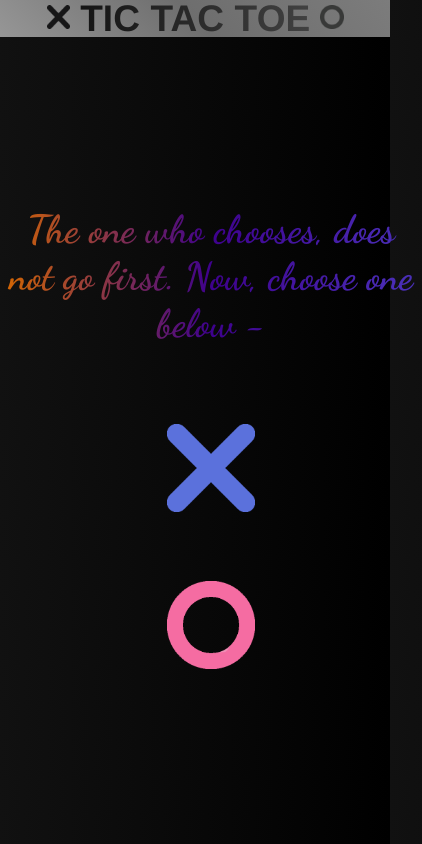
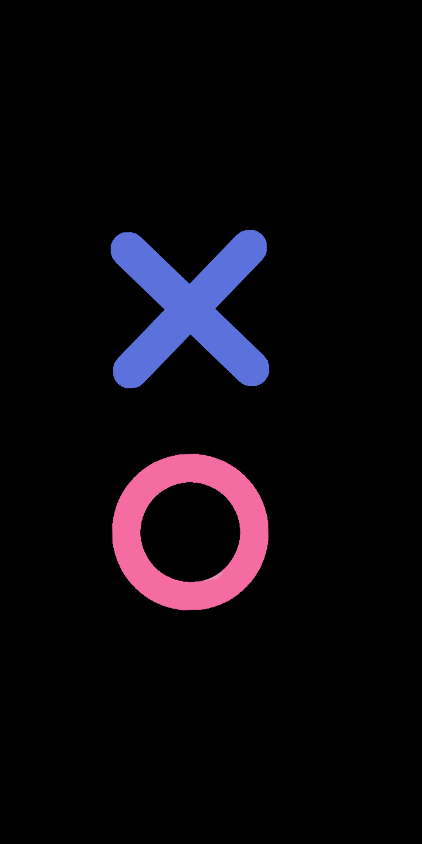
Before and after one commit to sntoshx/TicTacToe, a plain HTML site: page index.html in a window 390 px wide. Shown: the whole page, 422 px wide, since content can reach past the window. Drawn offline with Linux system fonts and the light colour scheme.

Commit message:
changeover to minimalism

```diff
--- a/index.html
+++ b/index.html
@@ -3,43 +3,22 @@
   <head>
     <meta charset="UTF-8" />
     <meta name="viewport" content="width=device-width, initial-scale=1.0" />
-    <title>Tic-Tac-Toe l Multiplayer</title>
+    <title>Tic-Tac-Toe &nbsp;|&nbsp; Multiplayer</title>
     <link rel="icon" href="./images/logo.png" />
     <link rel="stylesheet" href="styles.css" />
   </head>
   <body>
-    <nav>
-      <div class="container-for-animation">
-        <div class="logo">
-          <img src="./images/cross.png" />
-        </div>
-        <div class="heading">
-          TIC TAC TOE
-        </div>
-        <div class="logo">
-          <img src="./images/circle.png" />
-        </div>
+    <div class="container-body">
+      <div class="one" data-input="1">
+        <img src="./images/options-cross.png" onclick="cross();" />
       </div>
-    </nav>
-    <div class="container-body">
-      <div class="message">
-        The one who chooses, does not go first. Now, choose one below -
-      </div>
-      <div class="prompt">
-        <div class="one" data-input="1">
-          <img src="./images/options-cross.png" onclick="cross();" />
-        </div>
-        <div class="two" data-input="2">
-          <img src="./images/option-circle.png" onclick="circle();" />
-        </div>
+      <div class="two" data-input="2">
+        <img src="./images/option-circle.png" onclick="circle();" />
       </div>
     </div>
 
     <div class="game-container">
-      <!-- <div class="first"></div>
-      <div class="second"></div>
-      <div class="third"></div> -->
-      <table border="2px white solid">
+      <table border="2px white solid" width="100%" height="100%">
         <tr>
           <td id="zero-zero" align="center" onclick="userFill(this.id)"></td>
           <td id="zero-one" align="center" onclick="userFill(this.id)"></td>
--- a/styles.css
+++ b/styles.css
@@ -1,107 +1,11 @@
-@font-face {
-  font-family: "dance";
-  src: url("./fonts/dance.ttf");
-}
-
-@font-face {
-  font-family: "handlee";
-  src: url("./fonts/handlee.ttf");
-}
-
 * {
   margin: 0;
   padding: 0;
   box-sizing: border-box;
 }
-
-nav img {
-  /* background-color: aqua; */
-  width: 2vw;
-  height: 2vw;
+body {
+  background-color: black;
 }
-
-nav {
-  background: linear-gradient(
-    45deg,
-    rgb(150, 150, 150),
-    rgb(110, 110, 110),
-    rgb(124, 124, 124)
-  );
-  width: 100%;
-  display: flex;
-  justify-content: center;
-}
-
-.container-for-animation {
-  -webkit-animation: animation 1500ms linear both;
-  animation: animation 1500ms linear both;
-  display: flex;
-  align-items: center;
-  /* background: red; */
-}
-
-.logo {
-  line-height: 100%;
-}
-
-.heading {
-  height: 100%;
-  background-image: linear-gradient(to right, rgb(20, 20, 20), rgb(65, 65, 65));
-  text-align: center;
-  margin: auto 15px;
-  font-size: 4vw;
-  font-weight: 900;
-  -webkit-background-clip: text;
-  color: transparent;
-  font-family: arial;
-  text-align: end;
-  line-height: 100%;
-}
-
-@media (max-width: 1200px) {
-  nav img {
-    width: 4vw;
-    height: 4vw;
-  }
-}
-
-@media (max-width: 1000px) {
-  .heading {
-    background-image: linear-gradient(
-      to right,
-      rgb(20, 20, 20),
-      rgb(65, 65, 65)
-    );
-    text-align: center;
-    margin: auto 15px;
-    font-size: 5rem;
-    -webkit-background-clip: text;
-    color: transparent;
-    font-family: arial;
-    letter-spacing: 0.1px;
-  }
-  nav img {
-    width: 3.5vw;
-    height: 3.5vw;
-  }
-}
-
-@media (min-width: 1600px) {
-  nav img {
-    width: 3vw;
-    height: 3vw;
-  }
-  .heading {
-    margin: auto 2vw;
-    font-size: 6vw;
-    letter-spacing: 0.1vw;
-  }
-}
-
-body {
-  background: linear-gradient(to right, rgb(17, 17, 17), black);
-}
-
 @keyframes animation {
   0% {
     transform: matrix3d(1, 0, 0, 0, 0, 1, 0, 0, 0, 0, 1, 0, -300, 0, 0, 1);
@@ -297,6 +201,64 @@ body {
     transform: matrix3d(1, 0, 0, 0, 0, 1, 0, 0, 0, 0, 1, 0, 0, 0, 0, 1);
   }
 }
+@-webkit-keyframes wobble-hor-bottom {
+  0%,
+  100% {
+    -webkit-transform: translateX(0%);
+    transform: translateX(0%);
+    -webkit-transform-origin: 50% 50%;
+    transform-origin: 50% 50%;
+  }
+  15% {
+    -webkit-transform: translateX(-30px) rotate(-6deg);
+    transform: translateX(-30px) rotate(-6deg);
+  }
+  30% {
+    -webkit-transform: translateX(15px) rotate(6deg);
+    transform: translateX(15px) rotate(6deg);
+  }
+  45% {
+    -webkit-transform: translateX(-15px) rotate(-3.6deg);
+    transform: translateX(-15px) rotate(-3.6deg);
+  }
+  60% {
+    -webkit-transform: translateX(9px) rotate(2.4deg);
+    transform: translateX(9px) rotate(2.4deg);
+  }
+  75% {
+    -webkit-transform: translateX(-6px) rotate(-1.2deg);
+    transform: translateX(-6px) rotate(-1.2deg);
+  }
+}
+@keyframes wobble-hor-bottom {
+  0%,
+  100% {
+    -webkit-transform: translateX(0%);
+    transform: translateX(0%);
+    -webkit-transform-origin: 50% 50%;
+    transform-origin: 50% 50%;
+  }
+  15% {
+    -webkit-transform: translateX(-30px) rotate(-6deg);
+    transform: translateX(-30px) rotate(-6deg);
+  }
+  30% {
+    -webkit-transform: translateX(15px) rotate(6deg);
+    transform: translateX(15px) rotate(6deg);
+  }
+  45% {
+    -webkit-transform: translateX(-15px) rotate(-3.6deg);
+    transform: translateX(-15px) rotate(-3.6deg);
+  }
+  60% {
+    -webkit-transform: translateX(9px) rotate(2.4deg);
+    transform: translateX(9px) rotate(2.4deg);
+  }
+  75% {
+    -webkit-transform: translateX(-6px) rotate(-1.2deg);
+    transform: translateX(-6px) rotate(-1.2deg);
+  }
+}
 
 @keyframes fade {
   from {
@@ -343,87 +305,6 @@ body {
   }
 }
 
-.message {
-  opacity: 0;
-  background: linear-gradient(
-    to right,
-    rgb(214, 104, 0),
-    rgb(62, 1, 141),
-    rgb(75, 50, 187)
-  );
-  margin: 0 auto;
-  animation: fade 1s;
-  animation-delay: 0.4s;
-  animation-fill-mode: both;
-  -webkit-background-clip: text;
-  color: transparent;
-  font-size: 5vw;
-  font-weight: 700;
-  text-align: center;
-  font-family: dance;
-  margin-bottom: 2.5vw;
-  width: 50vw;
-  animation: gradient-magic 0.5s linear infinite;
-  animation-delay: 0.5s;
-}
-
-.prompt {
-  width: 30vw;
-  opacity: 0;
-  margin: auto auto;
-  height: max-content;
-  display: flex;
-  align-items: center;
-  justify-content: space-around;
-  animation: fade 0.5s linear;
-  animation-fill-mode: both;
-  animation-delay: 0.5s;
-}
-
-@media (max-width: 800px) {
-  .heading {
-    font-size: 4rem;
-  }
-  .prompt {
-    width: 10vw;
-    opacity: 0;
-    margin: auto auto;
-    height: 45vh;
-    display: flex;
-    flex-direction: column;
-    align-items: center;
-    justify-content: space-evenly;
-    animation: fade 0.5s linear;
-    animation-fill-mode: both;
-    animation-delay: 0.5s;
-    animation: gradient-magic 0.5s linear infinite;
-    animation-delay: 0.5s;
-  }
-
-  .message {
-    font-size: 6vw;
-    margin-top: 4vw;
-    margin-bottom: 3vw;
-  }
-}
-
-.prompt img {
-  cursor: pointer;
-  width: 8.5vw;
-  height: 8.5vw;
-  transition: 50ms linear;
-}
-
-.one img:hover {
-  filter: drop-shadow(0 0 0.6vw rgb(9, 79, 170));
-  transform: scale(1.05);
-}
-
-.two img:hover {
-  filter: drop-shadow(0 0 0.6vw rgb(175, 0, 140));
-  transform: scale(1.05);
-}
-
 @keyframes fade-out {
   from {
     opacity: 1;
@@ -434,91 +315,184 @@ body {
 }
 
 .container-body {
-  width: 100%;
+  display: flex;
+  width: 90vw;
+  flex-wrap: wrap;
+  align-items: stretch;
+  flex-direction: row;
   position: absolute;
-  top: calc(55%);
+  top: 50%;
   left: 50%;
+  justify-content: center;
   transform: translate(-50%, -50%);
+}
+.one {
+  /* background-color: green; */
+  -webkit-animation: wobble-hor-bottom 1.8s both infinite;
+  animation: wobble-hor-bottom 1.8s both infinite;
+  margin: 3vw;
+}
+.one:hover {
+  animation-play-state: paused;
+  cursor: pointer;
+}
+
+.two:hover {
+  cursor: pointer;
+  animation-play-state: paused;
+}
+.two {
+  /* background-color: green; */
+  margin: 3vw;
+  -webkit-animation: wobble-hor-bottom 1.8s both infinite;
+  animation: wobble-hor-bottom 1.8s both infinite;
+}
+
+.one img {
+  transition: 0.2s ease-in all;
+  width: 10vw;
+}
+.one img:hover {
+  transform: scale(1.17);
+  transition: 0.2s ease-in all;
+}
+
+.two img {
+  transition: 0.2s ease-in all;
+  width: 10vw;
+}
+.two img:hover {
+  transform: scale(1.17);
+  transition: 0.2s ease-in all;
 }
 
 .game-container {
-  width: 100%;
+  width: 90vh;
+  height: 90vh;
   position: absolute;
   left: 50%;
   top: 50%;
-  transform: translate(-50%, calc(-50% + 1vw));
+  transform: translate(-50%, -50%);
   opacity: 0;
   z-index: -1;
 }
 
-.game-container img {
-  width: 4.5vw;
-  height: 4.5vw;
+.game-container table {
+  border-collapse: collapse;
+  border-radius: 0.3px;
 }
 
-.game-container table {
-  border-collapse: collapse;
-  border-radius: 0.3vw;
-  margin: 0 auto;
-  padding: 20px;
+/* .game-container td {
+  border: 0.5vw rgb(0, 0, 0) solid;
+  padding: 5px;
+  height: 8vw;
+  color: rgb(229, 229, 229);
+} */
+
+.game-container td {
+  min-width: 8vw;
+  min-height: 8vw;
+  cursor: pointer;
+
+  color: white;
+  font-weight: 900;
+  font-family: Helvetica, sans-serif;
+  width: 20vh;
+  height: 20vh;
+  border: 1.5vw rgb(255, 255, 255) solid;
 }
 
-.game-container td {
-  border: 0.5vw rgb(56, 55, 55) solid;
-  padding: 5px;
-  min-width: 8vw;
-  height: 8vw;
-  cursor: pointer;
-  color: rgb(229, 229, 229);
-  font-family: handlee;
-  text-shadow: 0 0 0.1vw black;
-  font-weight: 900;
-  text-shadow: 0 0 0.1vw black, 0 0 0.1vw black;
+.game-container img {
+  width: 7.5vw;
 }
 
-@media (max-width: 500px) {
-  nav img {
-    width: 6vw;
-    height: 6vw;
+@media (max-width: 800px) {
+  .container-body {
+    display: flex;
+    width: 90vw;
+    flex-wrap: wrap;
+    align-items: stretch;
+    flex-direction: row;
+    position: absolute;
+    top: 50%;
+    left: 50%;
+    justify-content: center;
+    transform: translate(-50%, -50%);
+  }
+  .one {
+    /* background-color: green; */
+    -webkit-animation: wobble-hor-bottom 1.8s both infinite;
+    animation: wobble-hor-bottom 1.8s both infinite;
+    margin: 3vw;
+  }
+  .one:hover {
+    animation-play-state: paused;
+    cursor: pointer;
   }
 
-  .heading {
-    font-family: "Franklin Gothic Medium", "Arial Narrow", Arial, sans-serif;
-    /* letter-spacing: -.1vw; */
-    font-weight: 900;
-    margin: 0 2.5vw;
-    font-size: 9.5vw;
+  .two:hover {
+    cursor: pointer;
+    animation-play-state: paused;
   }
-  .prompt {
-    width: 50vh;
+  .two {
+    /* background-color: green; */
+    margin: 3vw;
+    -webkit-animation: wobble-hor-bottom 1.8s both infinite;
+    animation: wobble-hor-bottom 1.8s both infinite;
   }
 
-  .message {
-    width: 50vh;
-    font-size: 10vw;
+  .one img {
+    transition: 0.2s ease-in all;
+    width: 40vw;
+    margin-bottom: 5vw;
+  }
+  .one img:hover {
+    transform: scale(1.17);
+    transition: 0.2s ease-in all;
   }
 
-  .prompt img {
-    width: 22.5vw;
-    height: 22.5vw;
+  .two img {
+    transition: 0.2s ease-in all;
+    margin-top: 5vw;
+    width: 40vw;
+  }
+  .two img:hover {
+    transform: scale(1.17);
+    transition: 0.2s ease-in all;
+  }
+
+  .game-container {
+    width: 90vw;
+    height: 90vw;
+    position: absolute;
+    left: 50%;
+    top: 50%;
+    transition: 0.4s ease-in all;
+    transform: translate(-50%, -50%);
+    opacity: 0;
+    z-index: -1;
+  }
+
+  .game-container table {
+    transition: 0.4s ease-in all;
+    border-collapse: collapse;
+    border-radius: 0.3px;
   }
 
   .game-container td {
-    width: 25vw;
-    height: 25vw;
-    border: 1.5vw rgb(206, 206, 206) solid;
+    transition: 0.4s ease-in all;
+    cursor: pointer;
+    color: white;
+    font-weight: 500;
+    font-family: arial;
+    width: 20vw;
+    height: 20vw;
+    font-size: 10.5vw;
+    border: 1.5vw rgb(255, 255, 255) solid;
   }
 
   .game-container img {
-    width: 15vw;
-    height: 15vw;
+    width: 11vw;
+    transition: 0.2s ease-in all;
   }
 }
-
-@media (min-width: 1690px) {
-  .message {
-    font-size: 5.5vw;
-    width: 75%;
-    margin-bottom: 5vw;
-  }
-}
```
Also changed, not shown: script.js (+5 -21 lines).
